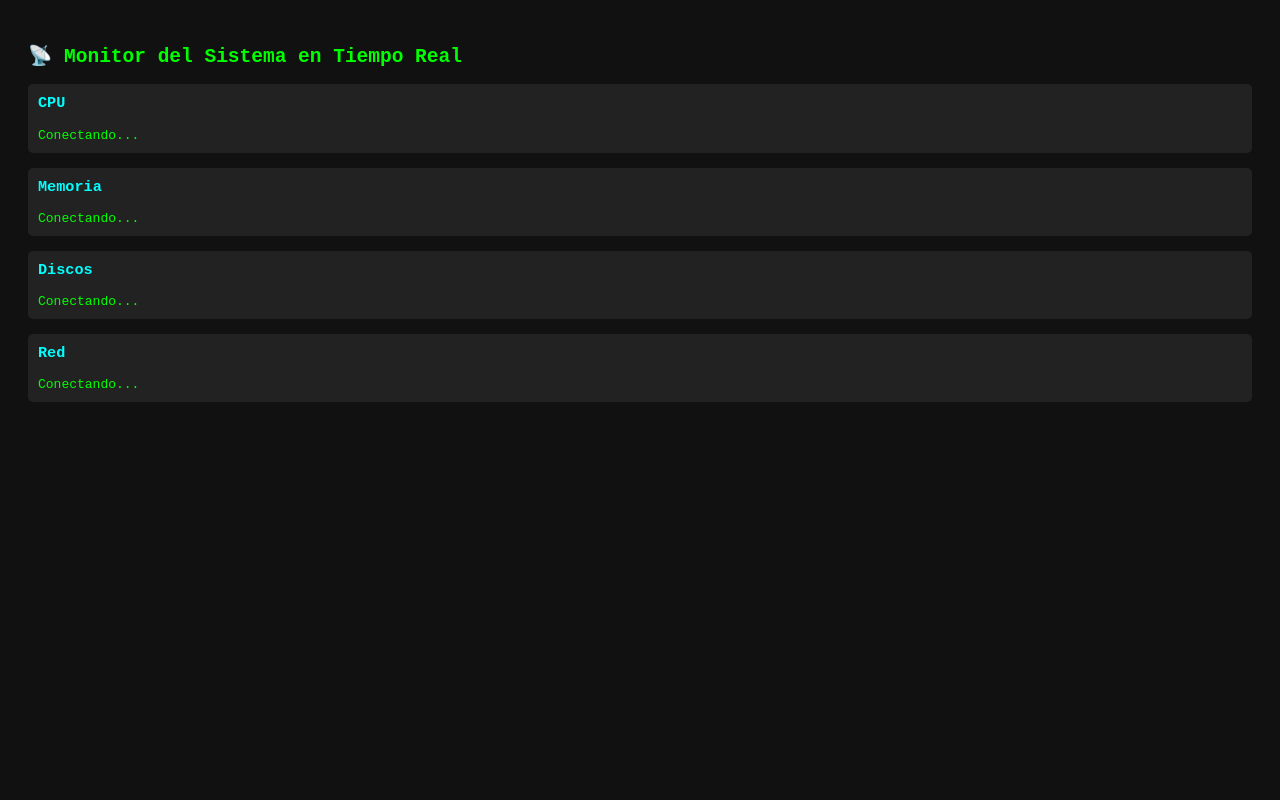
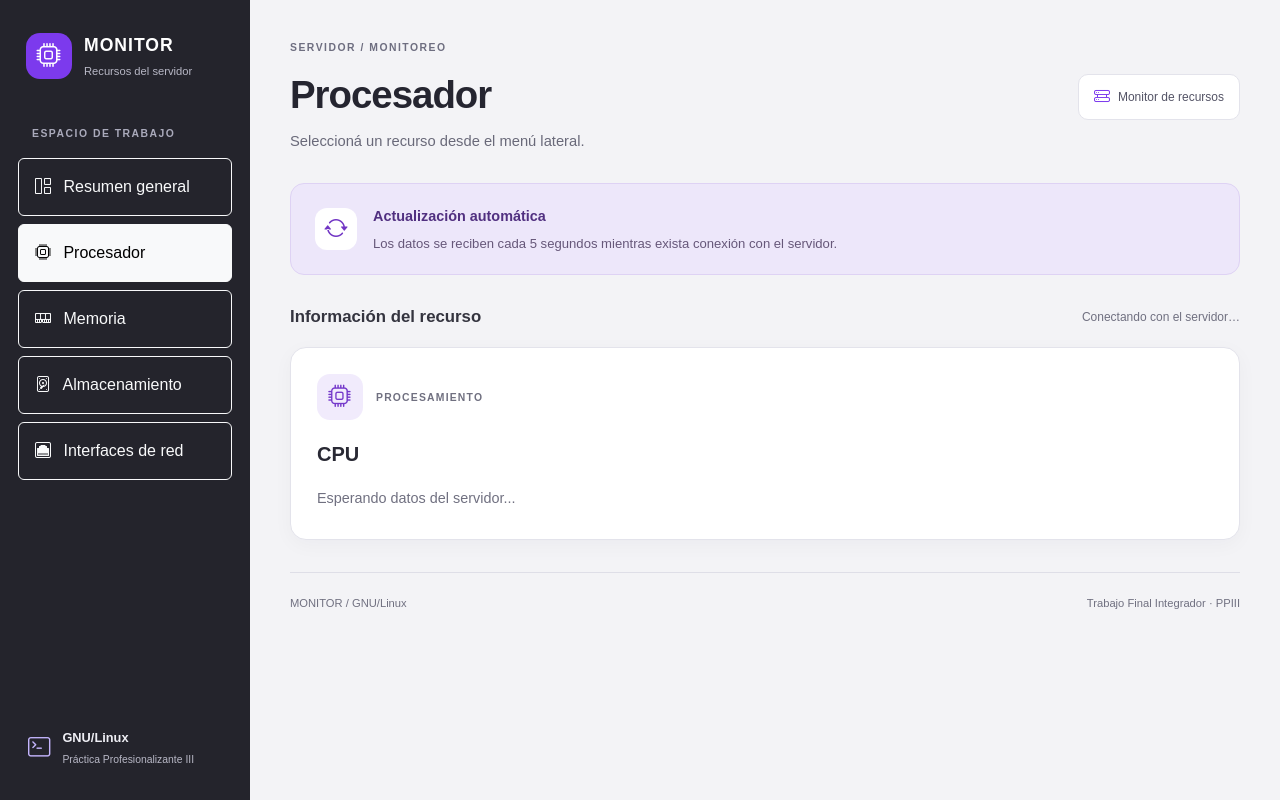
Before and after one commit to casemmateo/TP-FINAL-INTEGRADOR, a plain HTML site: page monitor-sistema/frontend/public/index.html in a window 1280 px wide. Drawn offline with nearby package versions, Linux system fonts and the light colour scheme; no server answers.

Commit message:
Diseña el panel de monitoreo con navegación por secciones

```diff
--- a/monitor-sistema/frontend/public/index.html
+++ b/monitor-sistema/frontend/public/index.html
@@ -1,37 +1,205 @@
 <!DOCTYPE html>
 <html lang="es">
 <head>
-  <meta charset="UTF-8" />
-  <title>Monitor del Sistema</title>
-  <script src="https://cdn.socket.io/4.7.2/socket.io.min.js"></script>
-  <script src="index.js" defer></script>
-  <style>
-    body {
-      font-family: monospace;
-      background: #111;
-      color: #0f0;
-      padding: 20px;
-    }
-    section {
-      background: #222;
-      padding: 10px;
-      border-radius: 5px;
-      margin-bottom: 15px;
-    }
-    h3 {
-      color: #0ff;
-      margin-top: 0;
-    }
-    span {
-      color: #ff0;
-    }
-  </style>
+    <meta charset="UTF-8">
+    <meta name="viewport" content="width=device-width, initial-scale=1">
+    <title>Monitor del servidor</title>
+
+    <link
+        href="https://cdn.jsdelivr.net/npm/bootstrap@5.3.3/dist/css/bootstrap.min.css"
+        rel="stylesheet"
+    >
+    <link
+        href="https://cdn.jsdelivr.net/npm/bootstrap-icons@1.11.3/font/bootstrap-icons.min.css"
+        rel="stylesheet"
+    >
+    <link href="style.css" rel="stylesheet">
+
+    <script src="https://cdn.socket.io/4.7.2/socket.io.min.js"></script>
+    <script src="index.js" defer></script>
 </head>
+
 <body>
-  <h2>📡 Monitor del Sistema en Tiempo Real</h2>
-  <section id="cpu"><h3>CPU</h3>Conectando...</section>
-  <section id="memoria"><h3>Memoria</h3>Conectando...</section>
-  <section id="discos"><h3>Discos</h3>Conectando...</section>
-  <section id="red"><h3>Red</h3>Conectando...</section>
+    <aside class="barra-lateral">
+        <div class="marca">
+            <span class="marca-icono">
+                <i class="bi bi-cpu" aria-hidden="true"></i>
+            </span>
+            <span>
+                MONITOR
+                <small>Recursos del servidor</small>
+            </span>
+        </div>
+
+        <p class="menu-titulo">ESPACIO DE TRABAJO</p>
+
+        <nav class="menu" aria-label="Secciones del monitor">
+            <button
+                type="button"
+                class="btn btn-outline-light text-start p-3"
+                data-seccion="todas"
+                aria-pressed="false"
+            >
+                <i class="bi bi-grid-1x2 me-2" aria-hidden="true"></i>
+                Resumen general
+            </button>
+
+            <button
+                type="button"
+                class="btn btn-light text-start p-3"
+                data-seccion="cpu"
+                aria-pressed="true"
+            >
+                <i class="bi bi-cpu me-2" aria-hidden="true"></i>
+                Procesador
+            </button>
+
+            <button
+                type="button"
+                class="btn btn-outline-light text-start p-3"
+                data-seccion="memoria"
+                aria-pressed="false"
+            >
+                <i class="bi bi-memory me-2" aria-hidden="true"></i>
+                Memoria
+            </button>
+
+            <button
+                type="button"
+                class="btn btn-outline-light text-start p-3"
+                data-seccion="discos"
+                aria-pressed="false"
+            >
+                <i class="bi bi-device-hdd me-2" aria-hidden="true"></i>
+                Almacenamiento
+            </button>
+
+            <button
+                type="button"
+                class="btn btn-outline-light text-start p-3"
+                data-seccion="red"
+                aria-pressed="false"
+            >
+                <i class="bi bi-ethernet me-2" aria-hidden="true"></i>
+                Interfaces de red
+            </button>
+        </nav>
+
+        <div class="nota-lateral">
+            <i class="bi bi-terminal" aria-hidden="true"></i>
+            <div>
+                <strong>GNU/Linux</strong>
+                <small>Práctica Profesionalizante III</small>
+            </div>
+        </div>
+    </aside>
+
+    <main class="contenido">
+        <header class="cabecera">
+            <div>
+                <p class="ruta">SERVIDOR / MONITOREO</p>
+                <h1 id="titulo-vista">Procesador</h1>
+                <p class="subtitulo">
+                    Seleccioná un recurso desde el menú lateral.
+                </p>
+            </div>
+
+            <span class="insignia">
+                <i class="bi bi-hdd-rack" aria-hidden="true"></i>
+                Monitor de recursos
+            </span>
+        </header>
+
+        <div class="aviso">
+            <span class="aviso-icono">
+                <i class="bi bi-arrow-repeat" aria-hidden="true"></i>
+            </span>
+            <div>
+                <strong>Actualización automática</strong>
+                <p>
+                    Los datos se reciben cada 5 segundos mientras
+                    exista conexión con el servidor.
+                </p>
+            </div>
+        </div>
+
+        <div class="titulo-panel">
+            <h2>Información del recurso</h2>
+            <span id="estado-conexion" role="status">
+                Conectando con el servidor…
+            </span>
+        </div>
+
+        <div class="row g-4">
+            <div class="col-12 panel-recurso" data-panel="cpu">
+                <article class="tarjeta h-100">
+                    <div class="tarjeta-categoria">
+                        <span class="icono">
+                            <i class="bi bi-cpu" aria-hidden="true"></i>
+                        </span>
+                        <span>PROCESAMIENTO</span>
+                    </div>
+
+                    <section id="cpu">
+                        <h3>CPU</h3>
+                        <p class="espera">Esperando datos del servidor...</p>
+                    </section>
+                </article>
+            </div>
+
+            <div class="col-12 panel-recurso" data-panel="memoria" hidden>
+                <article class="tarjeta h-100">
+                    <div class="tarjeta-categoria">
+                        <span class="icono">
+                            <i class="bi bi-memory" aria-hidden="true"></i>
+                        </span>
+                        <span>MEMORIA RAM</span>
+                    </div>
+
+                    <section id="memoria">
+                        <h3>Memoria</h3>
+                        <p class="espera">Esperando datos del servidor...</p>
+                    </section>
+                </article>
+            </div>
+
+            <div class="col-12 panel-recurso" data-panel="discos" hidden>
+                <article class="tarjeta h-100">
+                    <div class="tarjeta-categoria">
+                        <span class="icono">
+                            <i class="bi bi-device-hdd" aria-hidden="true"></i>
+                        </span>
+                        <span>ALMACENAMIENTO</span>
+                    </div>
+
+                    <section id="discos">
+                        <h3>Discos</h3>
+                        <p class="espera">Esperando datos del servidor...</p>
+                    </section>
+                </article>
+            </div>
+
+            <div class="col-12 panel-recurso" data-panel="red" hidden>
+                <article class="tarjeta h-100">
+                    <div class="tarjeta-categoria">
+                        <span class="icono">
+                            <i class="bi bi-ethernet" aria-hidden="true"></i>
+                        </span>
+                        <span>CONECTIVIDAD</span>
+                    </div>
+
+                    <section id="red">
+                        <h3>Red</h3>
+                        <p class="espera">Esperando datos del servidor...</p>
+                    </section>
+                </article>
+            </div>
+        </div>
+
+        <footer>
+            <span>MONITOR / GNU/Linux</span>
+            <span>Trabajo Final Integrador · PPIII</span>
+        </footer>
+    </main>
 </body>
 </html>
--- /dev/null
+++ b/monitor-sistema/frontend/public/style.css
@@ -0,0 +1,373 @@
+html {
+    scroll-behavior: smooth;
+}
+
+body {
+    margin: 0;
+    background: #f3f3f6;
+    color: #34343f;
+    font-family: Arial, Helvetica, sans-serif;
+}
+
+/* Menú grafito */
+
+.barra-lateral {
+    position: fixed;
+    top: 0;
+    left: 0;
+    bottom: 0;
+    width: 250px;
+    padding: 32px 18px;
+    background: #24242c;
+    display: flex;
+    flex-direction: column;
+    overflow-y: auto;
+}
+
+.marca {
+    display: flex;
+    align-items: center;
+    gap: 12px;
+    padding: 0 8px;
+    color: #ffffff;
+    text-decoration: none;
+    font-size: 1.1rem;
+    font-weight: 700;
+    letter-spacing: 1px;
+}
+
+.marca-icono {
+    display: flex;
+    align-items: center;
+    justify-content: center;
+    width: 46px;
+    height: 46px;
+    border-radius: 14px;
+    background: #7c3aed;
+    color: #ffffff;
+    font-size: 1.5rem;
+    flex-shrink: 0;
+}
+
+.marca small {
+    display: block;
+    margin-top: 5px;
+    color: #b8b8c6;
+    font-size: 0.7rem;
+    font-weight: 400;
+    letter-spacing: 0;
+}
+
+.menu-titulo {
+    margin: 46px 14px 16px;
+    color: #aaaabb;
+    font-size: 0.65rem;
+    font-weight: 700;
+    letter-spacing: 1.5px;
+}
+
+.menu {
+    display: flex;
+    flex-direction: column;
+    gap: 8px;
+}
+
+.menu a {
+    display: flex;
+    align-items: center;
+    gap: 13px;
+    padding: 14px;
+    border-radius: 10px;
+    color: #d0d0db;
+    text-decoration: none;
+    font-size: 0.88rem;
+    transition: background 0.2s, color 0.2s;
+}
+
+.menu a i {
+    width: 24px;
+    text-align: center;
+    font-size: 1.15rem;
+    color: #c4b5fd;
+}
+
+.menu a:hover,
+.menu a:focus-visible {
+    background: #393044;
+    color: #ffffff;
+}
+
+.menu a:focus-visible,
+.marca:focus-visible {
+    outline: 2px solid #c4b5fd;
+    outline-offset: 3px;
+}
+
+.nota-lateral {
+    display: flex;
+    align-items: center;
+    gap: 12px;
+    margin-top: auto;
+    padding: 24px 10px 0;
+    color: #b8b8c6;
+}
+
+.nota-lateral > i {
+    font-size: 1.4rem;
+    color: #c4b5fd;
+}
+
+.nota-lateral strong {
+    display: block;
+    color: #eeeeF4;
+    font-size: 0.8rem;
+}
+
+.nota-lateral small {
+    display: block;
+    margin-top: 5px;
+    font-size: 0.65rem;
+}
+
+/* Área principal clara */
+
+.contenido {
+    margin-left: 250px;
+    padding: 40px;
+    max-width: 1700px;
+}
+
+.cabecera {
+    display: flex;
+    align-items: center;
+    justify-content: space-between;
+    gap: 24px;
+    margin-bottom: 30px;
+}
+
+.ruta {
+    color: #6e6e80;
+    font-size: 0.65rem;
+    font-weight: 700;
+    letter-spacing: 1.5px;
+    margin-bottom: 16px;
+}
+
+h1 {
+    color: #252530;
+    font-size: clamp(1.7rem, 3vw, 2.4rem);
+    font-weight: 700;
+    letter-spacing: -1px;
+    margin-bottom: 12px;
+}
+
+.subtitulo {
+    color: #696979;
+    font-size: 0.92rem;
+    margin-bottom: 0;
+    line-height: 1.6;
+}
+
+.insignia {
+    display: flex;
+    align-items: center;
+    gap: 8px;
+    padding: 10px 15px;
+    background: #ffffff;
+    border: 1px solid #e3e3eb;
+    border-radius: 10px;
+    color: #545466;
+    font-size: 0.75rem;
+    white-space: nowrap;
+}
+
+.insignia i {
+    color: #7c3aed;
+    font-size: 1rem;
+}
+
+.aviso {
+    display: flex;
+    align-items: center;
+    gap: 16px;
+    padding: 20px 24px;
+    margin-bottom: 32px;
+    background: #ede7fa;
+    border: 1px solid #ded2f4;
+    border-radius: 14px;
+}
+
+.aviso-icono {
+    display: flex;
+    align-items: center;
+    justify-content: center;
+    width: 42px;
+    height: 42px;
+    border-radius: 12px;
+    background: #ffffff;
+    color: #7135c4;
+    font-size: 1.5rem;
+    flex-shrink: 0;
+}
+
+.aviso strong {
+    color: #513080;
+    font-size: 0.9rem;
+}
+
+.aviso p {
+    margin: 5px 0 0;
+    color: #665779;
+    font-size: 0.82rem;
+    line-height: 1.6;
+}
+
+.titulo-panel {
+    display: flex;
+    align-items: center;
+    justify-content: space-between;
+    gap: 12px;
+    margin-bottom: 20px;
+}
+
+.titulo-panel h2 {
+    color: #34343f;
+    font-size: 1.05rem;
+    font-weight: 700;
+    margin: 0;
+}
+
+.titulo-panel > span {
+    color: #707080;
+    font-size: 0.75rem;
+}
+
+/* Tarjetas blancas */
+
+.tarjeta {
+    padding: 26px;
+    background: #ffffff;
+    border: 1px solid #e3e3eb;
+    border-radius: 16px;
+    box-shadow: 0 5px 20px rgba(36, 36, 44, 0.035);
+    scroll-margin-top: 24px;
+}
+
+.tarjeta:target {
+    border-color: #9464db;
+}
+
+.tarjeta-categoria {
+    display: flex;
+    align-items: center;
+    gap: 13px;
+    margin-bottom: 22px;
+    color: #707080;
+    font-size: 0.65rem;
+    font-weight: 700;
+    letter-spacing: 1.2px;
+}
+
+.icono {
+    display: flex;
+    align-items: center;
+    justify-content: center;
+    width: 46px;
+    height: 46px;
+    border-radius: 13px;
+    background: #f1ebfc;
+    color: #7438ca;
+    font-size: 1.4rem;
+    flex-shrink: 0;
+}
+
+.tarjeta h3 {
+    margin-bottom: 18px;
+    color: #292934;
+    font-size: 1.25rem;
+    font-weight: 700;
+}
+
+.tarjeta section {
+    font-size: 0.9rem;
+    line-height: 2;
+    overflow-wrap: anywhere;
+}
+
+.tarjeta section span {
+    color: #707080;
+}
+
+.tarjeta section strong {
+    color: #56318a;
+}
+
+.espera {
+    margin-bottom: 0;
+    color: #707080;
+}
+
+footer {
+    display: flex;
+    justify-content: space-between;
+    flex-wrap: wrap;
+    gap: 12px;
+    margin-top: 32px;
+    padding-top: 22px;
+    border-top: 1px solid #dedee7;
+    color: #707080;
+    font-size: 0.7rem;
+}
+
+/* Celulares y pantallas pequeñas */
+
+@media (max-width: 767px) {
+    .barra-lateral {
+        position: static;
+        width: 100%;
+        padding: 22px 16px;
+    }
+
+    .menu-titulo {
+        margin: 26px 12px 12px;
+    }
+
+    .menu {
+        flex-direction: row;
+        flex-wrap: wrap;
+        gap: 6px;
+    }
+
+    .menu a {
+        padding: 10px;
+        font-size: 0.76rem;
+    }
+
+    .nota-lateral {
+        display: none;
+    }
+
+    .contenido {
+        margin-left: 0;
+        padding: 26px 16px;
+    }
+
+    .cabecera {
+        align-items: flex-start;
+        flex-direction: column;
+        gap: 18px;
+    }
+
+    .aviso {
+        padding: 18px;
+    }
+
+    .titulo-panel {
+        align-items: flex-start;
+        flex-direction: column;
+    }
+
+    .tarjeta {
+        padding: 22px;
+    }
+}
```
